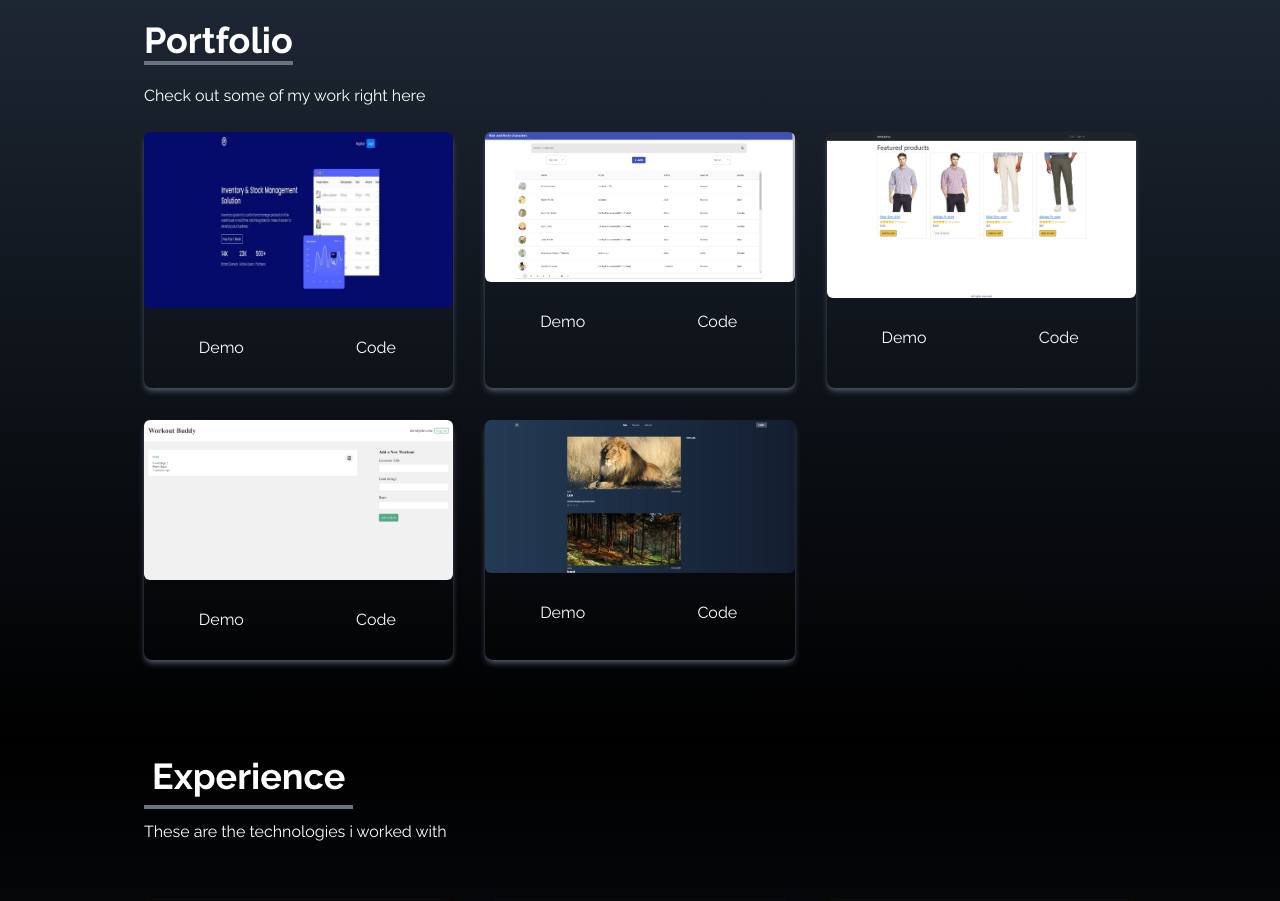
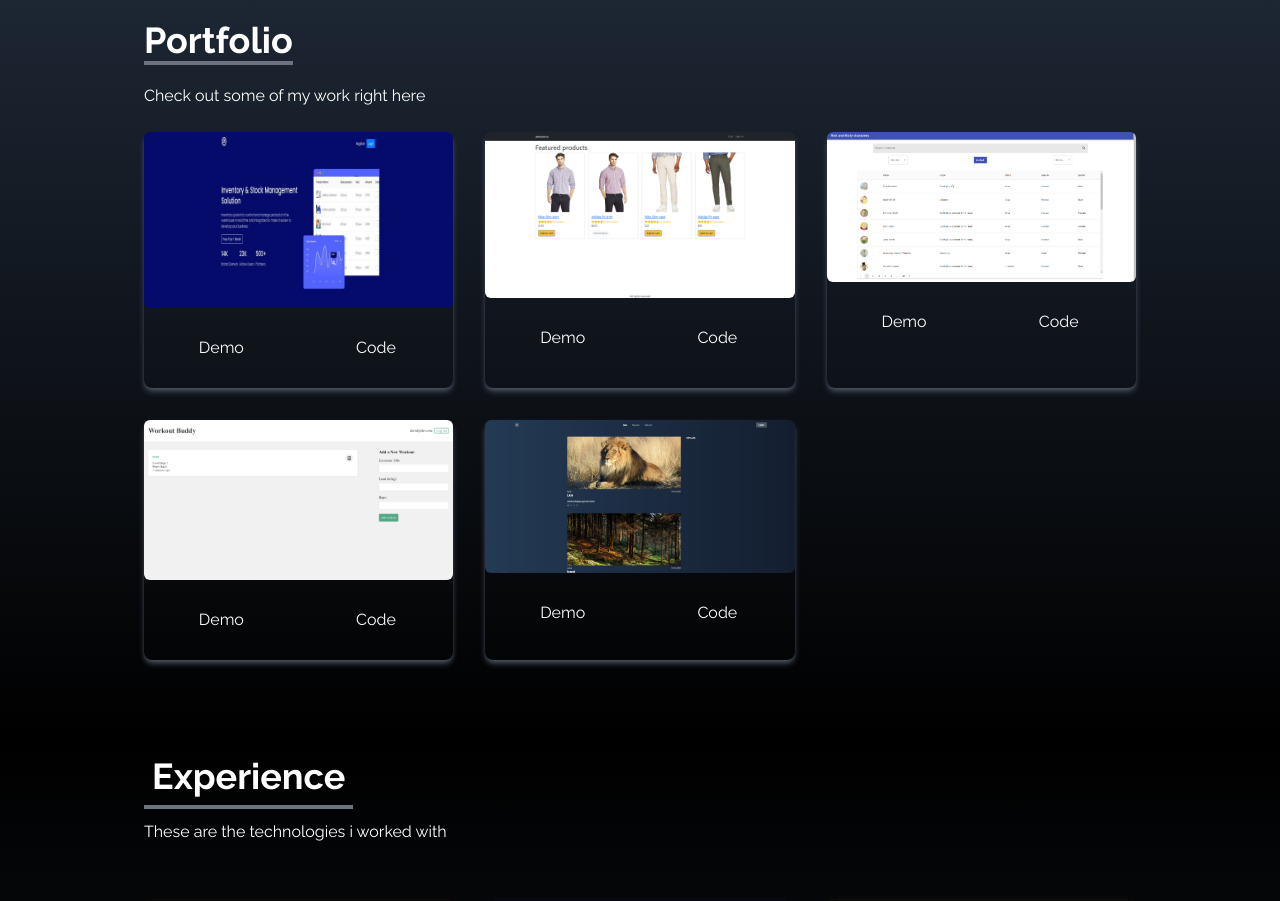
Before and after one commit to davidght1/Portfolio, a React (Create React App) app: page / in a window 1280 px wide. Shown: the part 860-1761 px from the top of the page. Built offline with nearby package versions, Linux system fonts and the light colour scheme.

Commit message:
modified:   src/components/Portfolio.jsx

```diff
--- a/src/components/Portfolio.jsx
+++ b/src/components/Portfolio.jsx
@@ -14,15 +14,15 @@ const Portfolio = () => {
     },
     {
       id: 1,
+      src: amazona,
+      demo: "https://mern-amazona-app-2gxt.onrender.com",
+      code: "https://github.com/davidght1/amazonMern",
+    },
+    {
+      id: 2,
       src: rick,
       demo: "https://rick-and-morty-davidght1.vercel.app",
       code: "https://github.com/davidght1/RickAndMorty",
-    },
-    {
-      id: 2,
-      src: amazona,
-      demo: "https://mern-amazona-app-2gxt.onrender.com",
-      code: "https://github.com/davidght1/amazonMern",
     },
     {
       id: 3,
```
